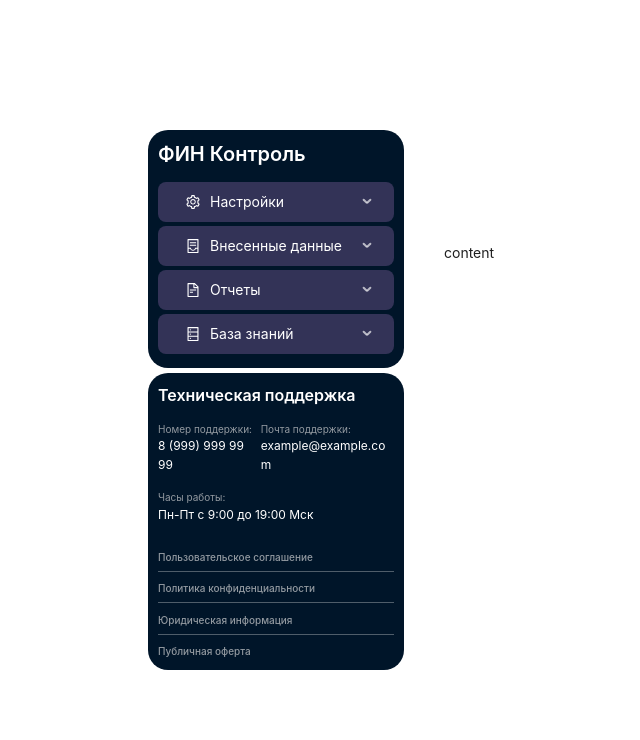
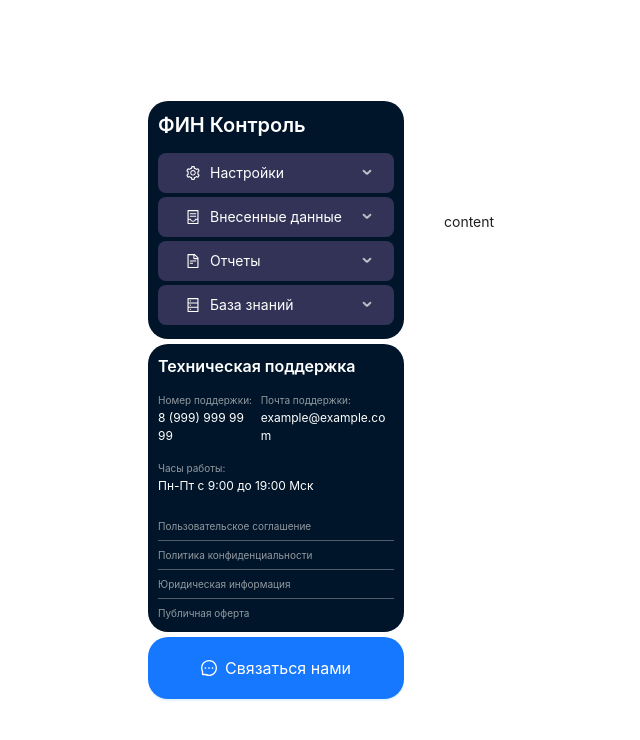
Before and after one commit to dariarus/table-PROFinance, a React (Vite) app: page / in a window 1280 px wide. Shown: the top 740 px of the page, without its empty margins (364-1004 px from the left). Built offline with nearby package versions, Linux system fonts and the light colour scheme.

Commit message:
feature: создать кнопку "Связаться с нами"

```diff
--- a/src/components/app/app.tsx
+++ b/src/components/app/app.tsx
@@ -1,5 +1,6 @@
 import React, { FC } from 'react';
-import { Layout, theme } from 'antd';
+import { Button, Layout, theme } from 'antd';
+import {MessageOutlined} from '@ant-design/icons';
 
 import { SideMenu } from '../menu/side-menu';
 import { SupportInfo } from "../support-info/support-info";
@@ -21,6 +22,7 @@ export const App: FC = () => {
       >
         <SideMenu/>
         <SupportInfo/>
+        <Button type="primary" icon={<MessageOutlined />} block size="large" style={{padding: "30px", borderRadius: "20px"}}>Связаться нами</Button>
       </Sider>
       <Layout>
         <Header style={{padding: 0, background: colorBgContainer}}/>
--- a/src/components/support-info/support-info.module.css
+++ b/src/components/support-info/support-info.module.css
@@ -1,5 +1,5 @@
 .infoContainer {
-  margin: 5px 0 0;
+  margin: 5px 0;
   padding: 10px;
   width: 100%;
   background-color: #001529;
--- a/src/style.css
+++ b/src/style.css
@@ -1,25 +1,8 @@
-:root {
-  font-family: Inter, system-ui, Avenir, Helvetica, Arial, sans-serif;
-  line-height: 1.5;
-  font-weight: 400;
-
-  color-scheme: light dark;
-  color: rgba(255, 255, 255, 0.87);
-  background-color: #242424;
-
+:root {;
   font-synthesis: none;
   text-rendering: optimizeLegibility;
   -webkit-font-smoothing: antialiased;
   -moz-osx-font-smoothing: grayscale;
-}
-
-a {
-  font-weight: 500;
-  color: #646cff;
-  text-decoration: inherit;
-}
-a:hover {
-  color: #535bf2;
 }
 
 body {
@@ -36,61 +19,6 @@ h1 {
 }
 
 #app {
+  margin: auto;
   max-width: 1280px;
-  margin: 0 auto;
-  padding: 2rem;
-  text-align: center;
 }
-
-.logo {
-  height: 6em;
-  padding: 1.5em;
-  will-change: filter;
-  transition: filter 300ms;
-}
-.logo:hover {
-  filter: drop-shadow(0 0 2em #646cffaa);
-}
-.logo.vanilla:hover {
-  filter: drop-shadow(0 0 2em #3178c6aa);
-}
-
-.card {
-  padding: 2em;
-}
-
-.read-the-docs {
-  color: #888;
-}
-
-button {
-  border-radius: 8px;
-  border: 1px solid transparent;
-  padding: 0.6em 1.2em;
-  font-size: 1em;
-  font-weight: 500;
-  font-family: inherit;
-  background-color: #1a1a1a;
-  cursor: pointer;
-  transition: border-color 0.25s;
-}
-button:hover {
-  border-color: #646cff;
-}
-button:focus,
-button:focus-visible {
-  outline: 4px auto -webkit-focus-ring-color;
-}
-
-@media (prefers-color-scheme: light) {
-  :root {
-    color: #213547;
-    background-color: #ffffff;
-  }
-  a:hover {
-    color: #747bff;
-  }
-  button {
-    background-color: #f9f9f9;
-  }
-}
```
